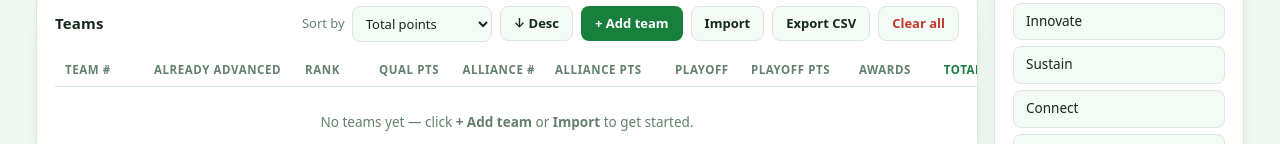
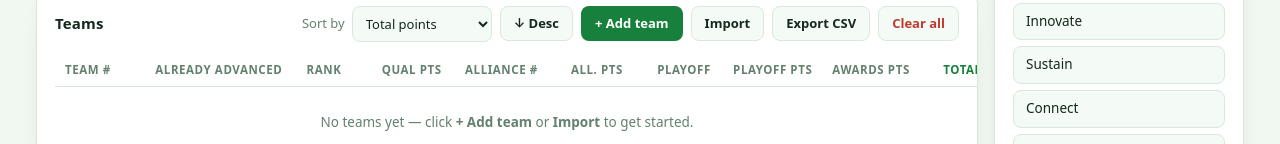
Before and after one commit to syt6099/ftc-advancement-points, a plain HTML site: page index.html in a window 1280 px wide. Shown: the part 336-480 px from the top of the page. Drawn offline with Linux system fonts and the light colour scheme.

Commit message:
Update index.html

```diff
--- a/index.html
+++ b/index.html
@@ -354,10 +354,10 @@
                 <th class="c-rank" data-sort="rank">Rank</th>
                 <th class="c-qual num" data-sort="qual">Qual pts</th>
                 <th class="c-all num">Alliance #</th>
-                <th class="c-all num" data-sort="alliancePts">Alliance pts</th>
+                <th class="c-all num" data-sort="alliancePts">All. pts</th>
                 <th class="c-po num">Playoff</th>
                 <th class="c-po num" data-sort="playoffPts">Playoff pts</th>
-                <th class="c-award num" data-sort="award">Awards</th>
+                <th class="c-award num" data-sort="award">Awards pts</th>
                 <th class="c-all num" data-sort="total">Total</th>
                 <th class="c-del"></th>
               </tr>
```
